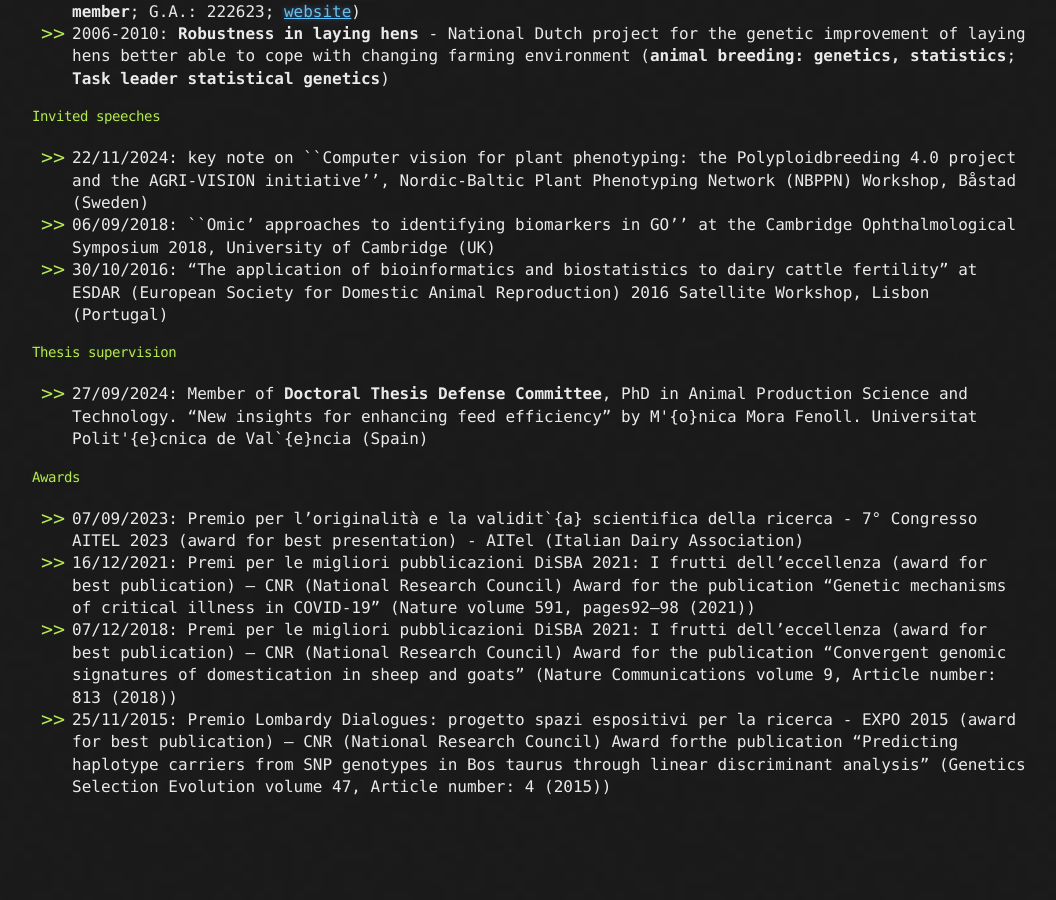
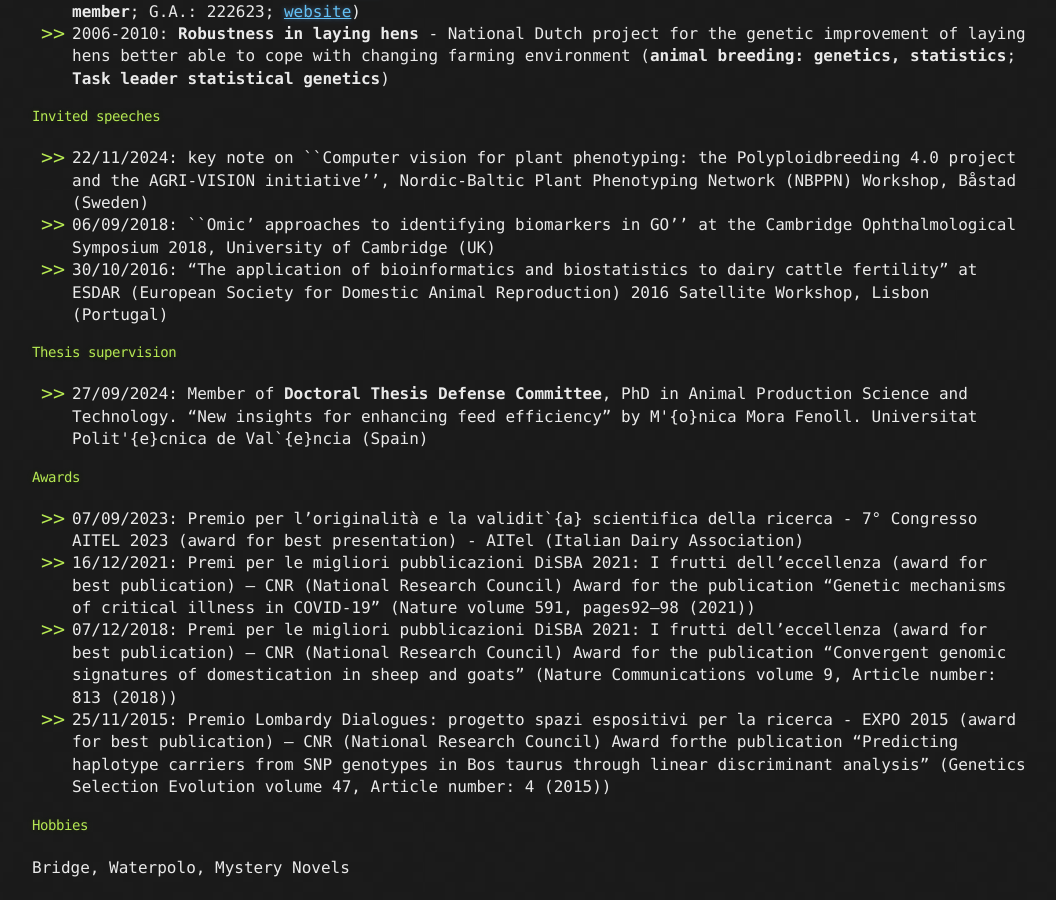
Before and after one commit to bioinformateachers/bioinformateachers.github.io, a Jekyll site: the page built from filippo.md, in a window 1280 px wide and 900 px high, scrolled down 4599 px. Shown: the whole window, without its empty margins (108-1164 px from the left). Built offline with Jekyll 4.4.1, drawn with Linux system fonts in a browser that asks for light colours; before the commit the page ends 5418 px from its top, so only the background shows below that.

Commit message:
added: hobbieds

```diff
--- a/filippo.md
+++ b/filippo.md
@@ -150,3 +150,7 @@ Very smart people who I had the honor of mentoring:
 - 16/12/2021: Premi per le migliori pubblicazioni DiSBA 2021: I frutti dell'eccellenza (award for best publication) – CNR (National Research Council) Award for the publication "Genetic mechanisms of critical illness in COVID-19" (Nature volume 591, pages92–98 (2021))
 - 07/12/2018: Premi per le migliori pubblicazioni DiSBA 2021: I frutti dell'eccellenza (award for best publication) – CNR (National Research Council) Award for the publication "Convergent genomic signatures of domestication in sheep and goats" (Nature Communications volume 9, Article number: 813 (2018))
 - 25/11/2015: Premio Lombardy Dialogues: progetto spazi espositivi per la ricerca - EXPO 2015 (award for best publication) – CNR (National Research Council) Award forthe publication "Predicting haplotype carriers from SNP genotypes in Bos taurus through linear discriminant analysis" (Genetics Selection Evolution volume 47, Article number: 4 (2015))
+
+#### Hobbies
+
+Bridge, Waterpolo, Mystery Novels
```
